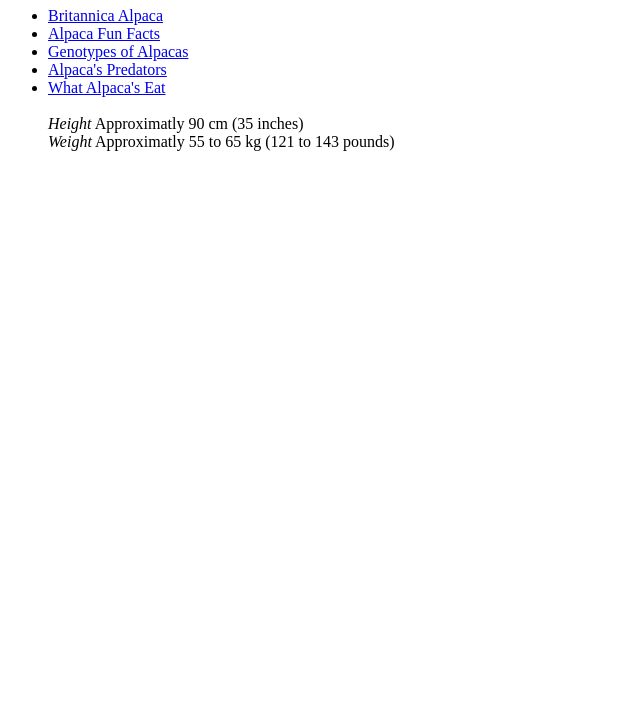
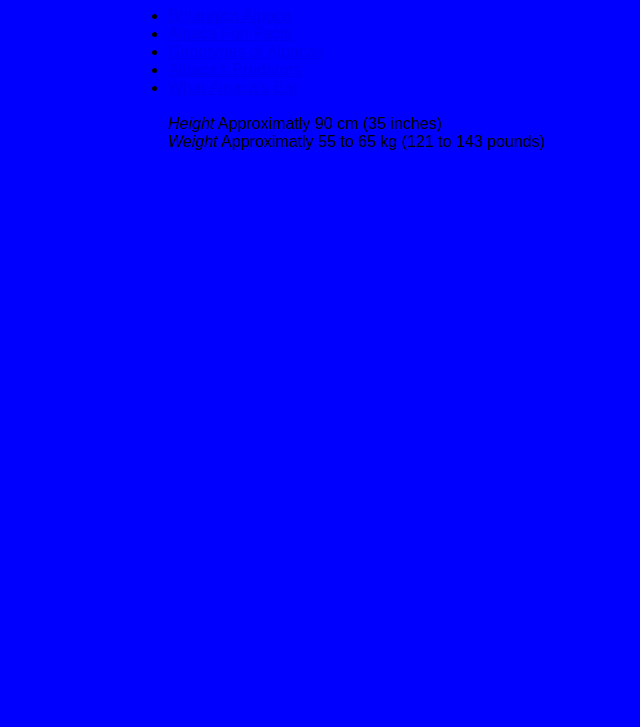
Before and after one commit to CodingPanda4947/IGME-110-Repo, a plain HTML site: page index.html in a window 1280 px wide. Shown: the part 73-800 px from the top of the page, without its empty margins (0-640 px from the left). Drawn offline with Linux system fonts and the light colour scheme.

Commit message:
Update index.html

```diff
--- a/index.html
+++ b/index.html
@@ -4,6 +4,13 @@
   <meta charset="UTF-8">
   <meta name="viewport" content="width=device-width, initial-scale=1.0">
   <title>My Listcle</title>
+  <style>
+    body {
+      background-color: blue;
+      margin: 0 10%;
+      font-family: sans-serif;
+    }
+    </style>
 </head>
 <body>
   <h1>My Listcle Links</h1>
```
